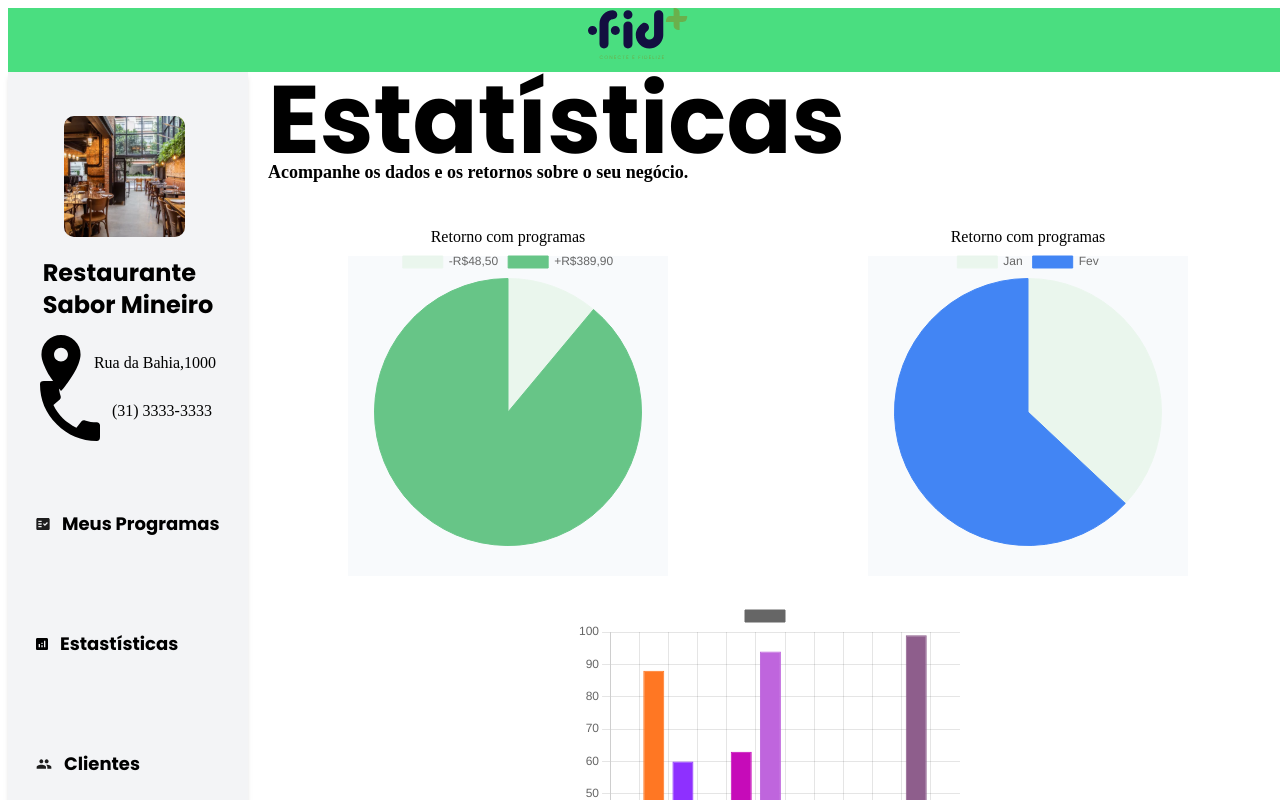
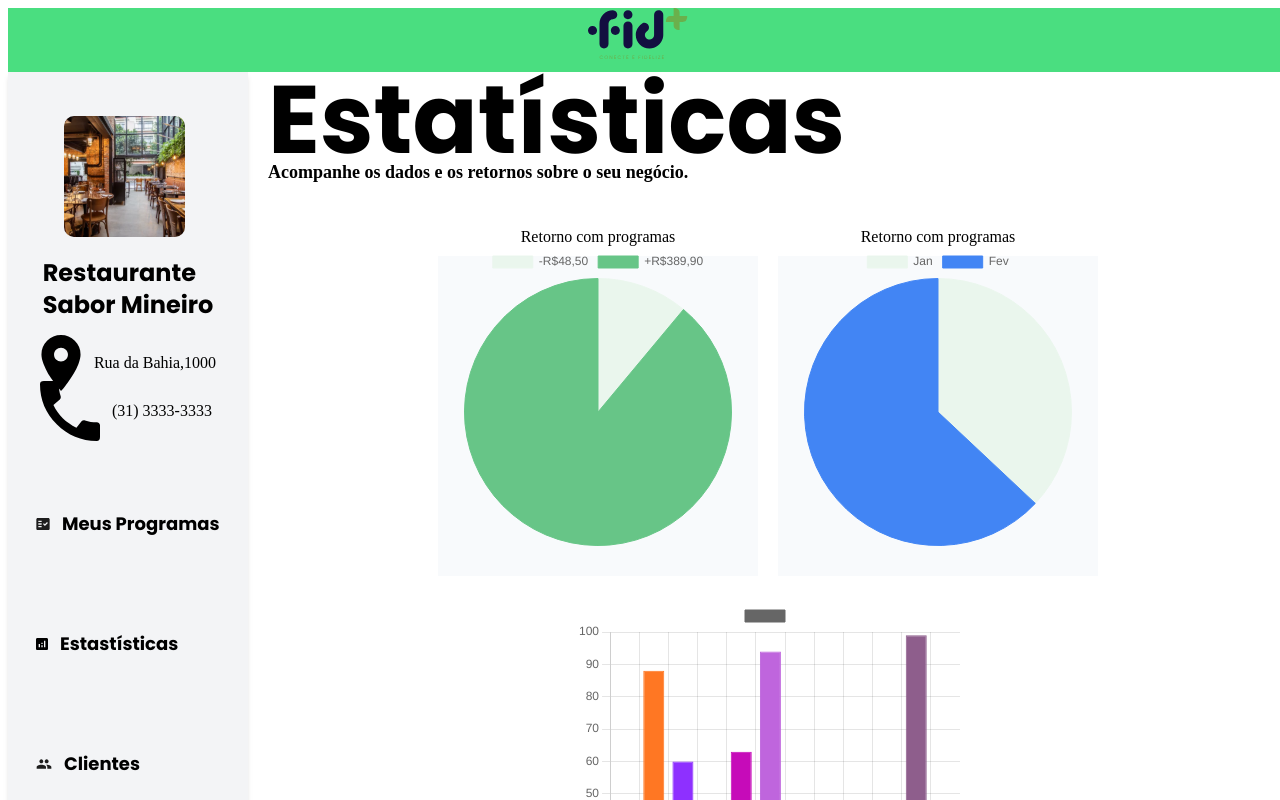
Before and after one commit to JoaoSeixasFelix/Bootcamp-Gama, a Next.js app: page /statistics in a window 1280 px wide. Shown: the top 800 px of the page. Built offline with nearby package versions, Linux system fonts and the light colour scheme; a web font is replaced by a local one.

Commit message:
Update Graphics

```diff
--- a/src/components/Statistics.tsx
+++ b/src/components/Statistics.tsx
@@ -22,11 +22,11 @@ export const Statistics = () => {
           </div>
         </div>
         <div className="flex flrex-row items-center justify-around mt-10">
-          <div className="flex flex-col justify-center w-80 h-80 bg-slate-50 items-center">
+          <div className="flex -mr-80 flex-col justify-center w-80 h-80 bg-slate-50 items-center">
             <span>Retorno com programas</span>
             <PieChartClients />
           </div>
-          <div className="flex flex-col justify-center w-80 h-80  bg-slate-50 items-center">
+          <div className="flex flex-col -ml-10 justify-center w-80 h-80  bg-slate-50 items-center">
             <span>Retorno com programas</span>
             <PieChart />
           </div>
--- a/src/pages/statistics.tsx
+++ b/src/pages/statistics.tsx
@@ -1,8 +1,5 @@
-import MyClients from "../components/MyClients";
-import MyPrograms from "../components/MyPrograms";
 import SideBar from "../components/Sidebar";
 import Statistics from "../components/Statistics";
-import HelpDesk from "../components/Suport";
 import LogoDesktop from "../../public/Logo/LogoFigPlus.svg";
 import Image from "next/image";
 
```
